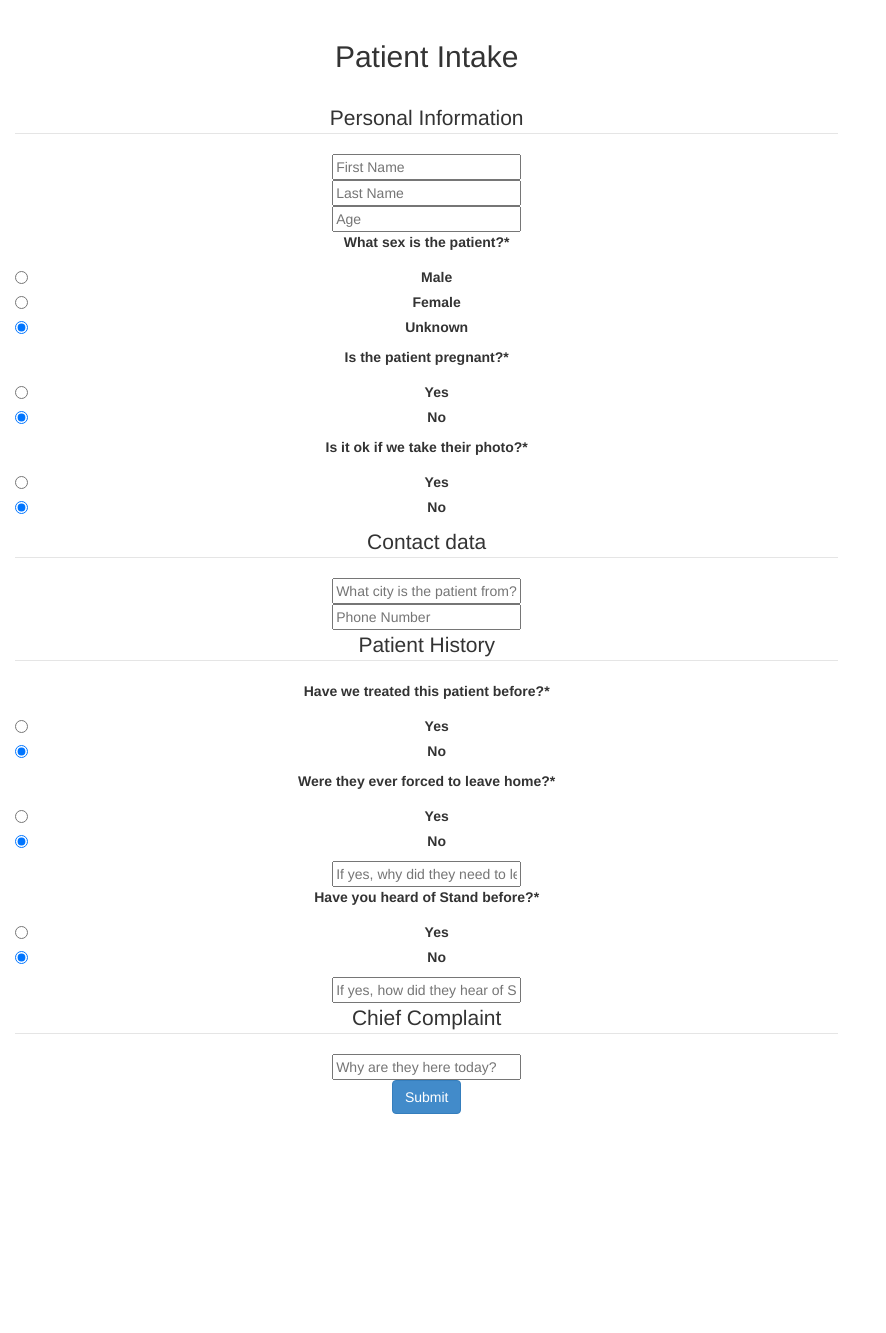
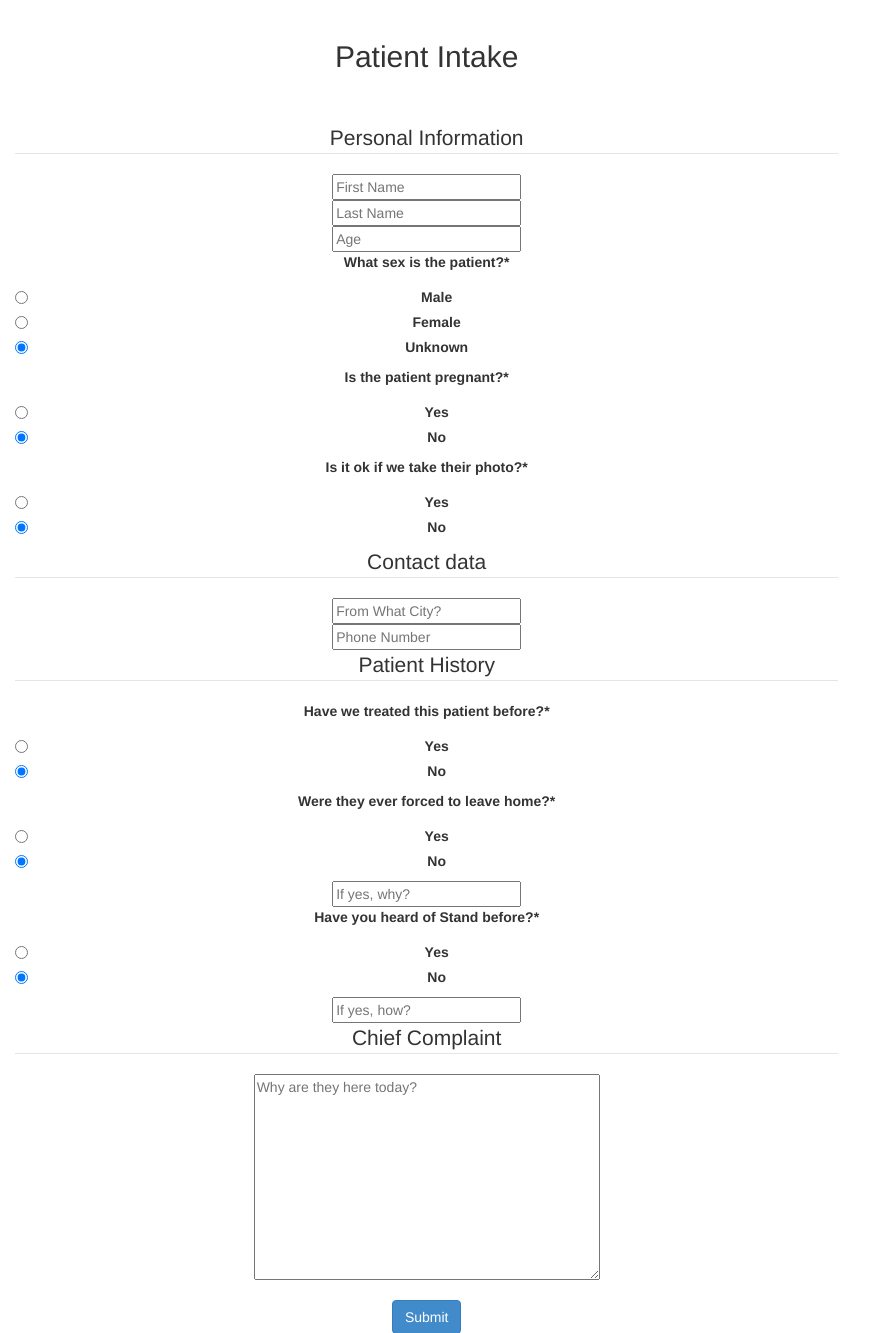
Before and after one commit to katrinayu1213/trogan1, a Django app: page /demographics/ in a window 1280 px wide. Shown: the part 131-1464 px from the top of the page, without its empty margins (0-886 px from the left). Before the commit the page ends 1245 px from the top, so only its background shows below. Run offline with Django 3.2, Linux system fonts and the light colour scheme; the visitor is signed in with stand-in values (Sample User, id 1); some libraries are stand-ins or nearby versions.

Commit message:
changed text box for demogs chief complaint

```diff
--- a/core/forms.py
+++ b/core/forms.py
@@ -18,8 +18,6 @@ class PatientForm(forms.ModelForm):
     refugee_reason = forms.CharField(
         required=False)
     phone = forms.CharField(
-        required=True)
-    chief_complaint = forms.CharField(
         required=True)
     heard_of_stand = forms.TypedChoiceField(
         label="Have you heard of Stand before?",
@@ -83,18 +81,19 @@ class PatientForm(forms.ModelForm):
                     InlineRadios('photo_permission'),
                     ),
            Fieldset('Contact data',
-                    Field('city', placeholder='What city is the patient from?'),
+                    Field('city', placeholder='From What City?'),
                     Field('phone', placeholder="Phone Number"),
                     ),
            Fieldset('Patient History',
                     InlineRadios('previous_patient'),
                     InlineRadios('refugee_ever'),
-                    Field('refugee_reason',placeholder='If yes, why did they need to leave?'),
+                    Field('refugee_reason',placeholder='If yes, why?'),
                     ),
            InlineRadios('heard_of_stand'),
-           Field('heard_of_stand_how', placeholder='If yes, how did they hear of STAND?'),
+           Field('heard_of_stand_how', placeholder='If yes, how?'),
            Fieldset('Chief Complaint',
-                    Field('chief_complaint', placeholder='Why are they here today?')
+                    Field('chief_complaint', placeholder='Why are they here today?'),
+                    HTML("""<br>""")
                     )
 
         )
--- a/core/templates/demographics.html
+++ b/core/templates/demographics.html
@@ -7,6 +7,7 @@
 <div class="container text-center col-md-8 col-sm-6 col-xs-1">
 <h2 class="brand">Patient Intake</h2>
     <br>
+    <br>
 {% crispy form %}
 </div>
 <br>
```
